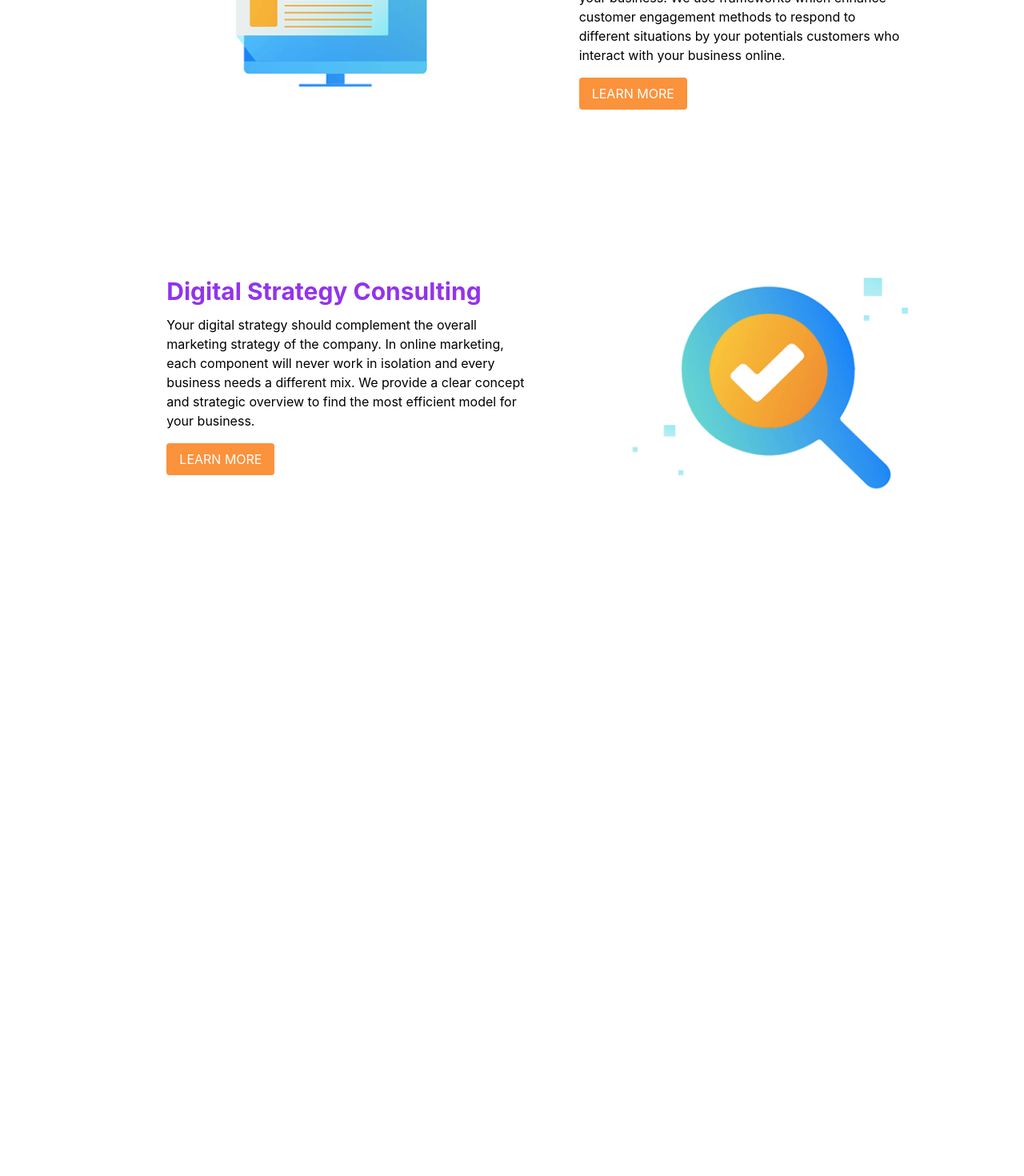
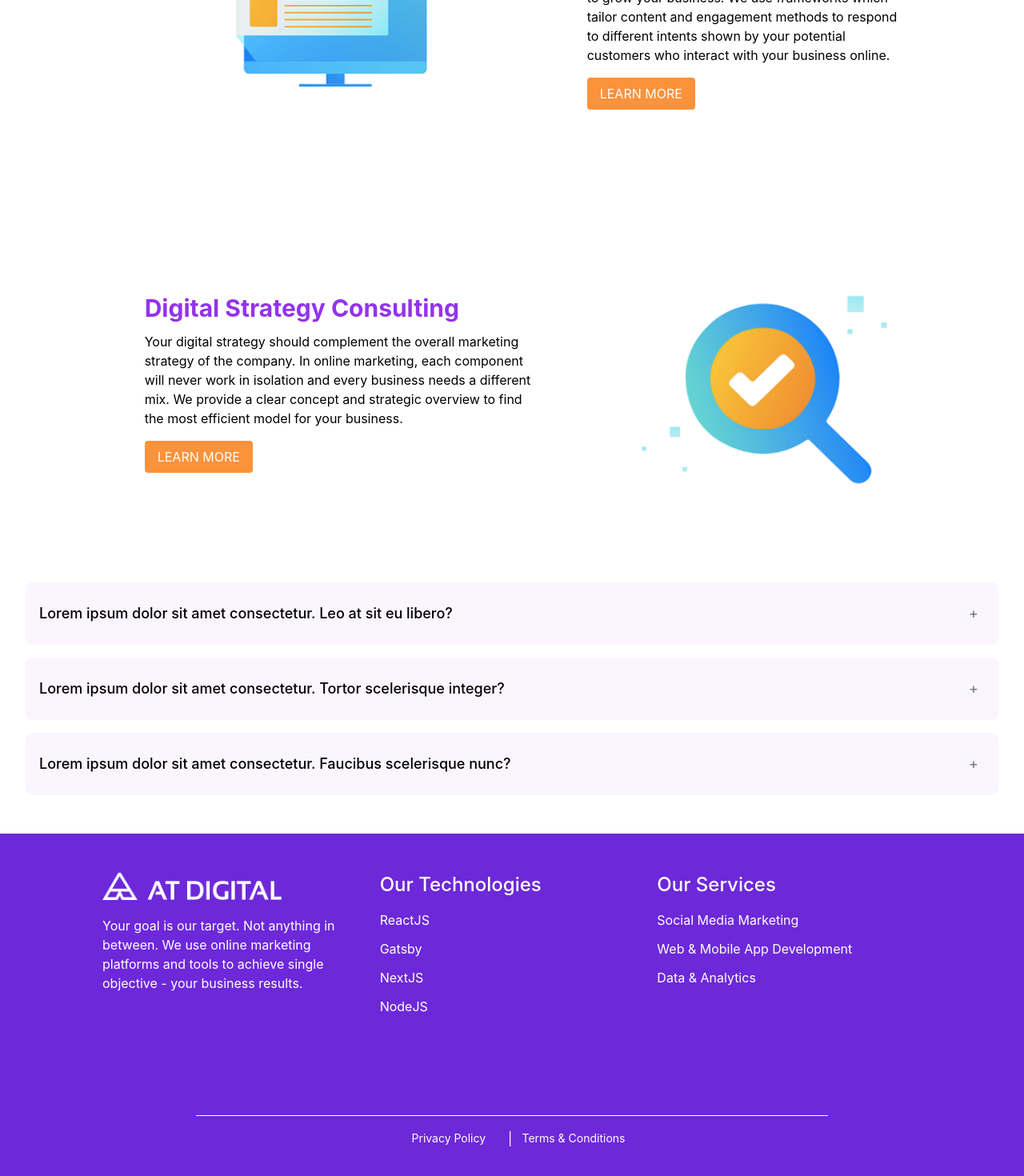
Before and after one commit to TheshikaSamaraweera/at_-digital_project, a React (Create React App) app in the folder front-end/: page / in a window 1280 px wide. Shown: the part 974-2444 px from the top of the page at 80% size. Before the commit the page ends 1700 px from the top, so only its background shows below. Built offline with nearby package versions, Linux system fonts and the light colour scheme.

Commit message:
all sections

```diff
--- a/front-end/src/App.js
+++ b/front-end/src/App.js
@@ -1,7 +1,9 @@
 import './App.css';
 import Body from './components/Body';
+import Footer from './components/Footer';
 import HeroSection from './components/HeroSection';
 import Navbar from './components/Navbar';
+import Question from './components/Question';
 
 function App() {
   return (
@@ -9,6 +11,8 @@ function App() {
       <Navbar/>
       <HeroSection/>
       <Body/>
+      <Question/>
+      <Footer/>
     </div>
   );
 }
--- a/front-end/src/components/Body.jsx
+++ b/front-end/src/components/Body.jsx
@@ -5,7 +5,7 @@ import search from "../assets/search.png";
 const Body = () => {
   return (
     <div className="flex flex-col items-center justify-center px-12">
-      <div className="flex flex-col md:flex-row pt-20">
+      <container className="flex flex-col md:flex-row pt-20 justify-center space-x-3">
         <img
           src={computer}
           alt="Computer"
@@ -17,25 +17,26 @@ const Body = () => {
               Web & Mobile App Development
             </h2>
             <p className="mb-4 text-center md:text-left">
-              Your web and mobile apps need all the power to grow your business.
-              We use frameworks which enhance customer engagement methods to
-              respond to different situations by your potentials customers who
-              interact with your business online.
+            Your web and mobile Apps are pieces of the puzzle to grow your business.
+            We use frameworks which tailor content and engagement methods to respond to different
+            intents shown by your potential customers who interact with your business online.
             </p>
             <div className="flex flex-col items-center justify-center">
-              <button className="bg-orange-400 text-white px-4 py-2 rounded self-center md:self-start transition duration-300 ease-in-out transform hover:scale-105 hover:bg-orange-500 hover:shadow-xl">
+              <button className="bg-orange-400 text-white px-4 py-2
+               rounded self-center md:self-start transition duration-300
+               ease-in-out transform hover:scale-105 hover:bg-orange-500 hover:shadow-xl">
                 LEARN MORE
               </button>
             </div>
           </div>
         </div>
-      </div>
+      </container>
 
-      <div className="flex flex-col md:flex-row p-12">
+      <container className="flex flex-col md:flex-row pt-20 justify-center space-x-3">
         <img
           src={search}
           alt="Magnifying glass with check mark"
-          className="order-first md:order-last w-full h-auto max-w-md mx-auto md:w-1/2 mb-6 md:mb-0"
+          className="order-first md:order-last w-full h-auto max-w-md mx-auto md:w-1/2 mb-6 md:mb-0 pr-20"
         />
         <div className="flex flex-col items-center justify-center">
           <div className="w-full md:w-2/3">
@@ -43,20 +44,20 @@ const Body = () => {
               Digital Strategy Consulting
             </h2>
             <p className="mb-4 text-center md:text-left">
-              Your digital strategy should complement the overall marketing
-              strategy of the company. In online marketing, each component will
-              never work in isolation and every business needs a different mix. We
-              provide a clear concept and strategic overview to find the most
-              efficient model for your business.
+            Your digital strategy should complement the overall marketing strategy of the company.
+            In online marketing, each component will never work in isolation and every business needs a different mix.
+             We provide a clear concept and strategic overview to find the most efficient model for your business.
             </p>
             <div className="flex flex-col items-center justify-center">
-              <button className="bg-orange-400 text-white px-4 py-2 rounded self-center md:self-start transition duration-300 ease-in-out transform hover:scale-105 hover:bg-orange-500 hover:shadow-xl">
+              <button className="bg-orange-400 text-white px-4 py-2
+               rounded self-center md:self-start transition duration-300
+               ease-in-out transform hover:scale-105 hover:bg-orange-500 hover:shadow-xl">
                 LEARN MORE
               </button>
             </div>
           </div>
         </div>
-      </div>
+      </container>
     </div>
   );
 };
--- /dev/null
+++ b/front-end/src/components/Footer.jsx
@@ -0,0 +1,90 @@
+import React from "react";
+import logo from "../assets/Logo.png";
+
+const Footer = () => {
+  const OurServices = [
+    {
+      id: "service-01",
+      name: "Social Media Marketing",
+    },
+    {
+      id: "service-02",
+      name: "Web & Mobile App Development",
+    },
+    {
+      id: "service-03",
+      name: "Data & Analytics",
+    },
+  ];
+
+  const OurTechnologies = [
+    {
+      id: "tech-01",
+      name: "ReactJS",
+    },
+    {
+      id: "tech-02",
+      name: "Gatsby",
+    },
+    {
+      id: "tech-03",
+      name: "NextJS",
+    },
+    {
+      id: "tech-05",
+      name: "NodeJS",
+    },
+  ];
+
+  return (
+    <footer className="bg-violet-700 text-white p-12">
+      <div className="pl-20 pr-20">
+
+        <div className="mb-8 md:flex md:justify-between">
+          <div className="mb-8 md:mb-0 md:w-1/3">
+            <div className="flex items-center">
+              <img src={logo} alt="AT Digital Logo" className="w-56" />
+            </div>
+            <p className="mt-5 max-w-md">
+              Your goal is our target. Not anything in between. We use online
+              marketing platforms and tools to achieve single objective - your
+              business results.
+            </p>
+          </div>
+
+          <div className="md:w-1/3 md:ml-4 md:mr-4">
+            <h3 className="font-medium text-2xl mb-4">Our Technologies</h3>
+            <ul>
+              {OurTechnologies.map((tech) => (
+                <li key={tech.id} className="mb-3">
+                  {tech.name}
+                </li>
+              ))}
+            </ul>
+          </div>
+
+          <div className="md:w-1/3">
+            <h3 className="font-medium text-2xl mb-4">Our Services</h3>
+            <ul>
+              {OurServices.map((service) => (
+                <li key={service.id} className="mb-3">
+                  {service.name}
+                </li>
+              ))}
+            </ul>
+          </div>
+        </div>
+      </div>
+      <div className="flex my-4 justify-center pt-8 md:pt-20">
+        <hr className="border-white w-2/3" />
+      </div>
+      <div className="flex justify-center items-center">
+        <button className="text-sm mx-4">Privacy Policy</button>
+        <span className="mx-3">|</span>
+        <button className="text-sm">Terms & Conditions</button>
+      </div>
+    </footer>
+  );
+};
+
+export default Footer;
--- a/front-end/src/components/HeroSection.jsx
+++ b/front-end/src/components/HeroSection.jsx
@@ -6,13 +6,15 @@ const HeroSection = () => {
     <div className="relative">
       <img src={hero_image} alt="Hero_Section_image" className="w-full " />
       <div className="bottom-16 left-16 lg:absolute lg:bottom-16 lg:left-16 lg:w-[40%]">
-        <div className="bg-gradient-to-r from-green-500 to-cyan-500 bg-opacity-80 lg:rounded sm:p-10 md:p-14 lg:p-14 lg:h-auto">
-          <h1 className="text-white text-2xl lg:text-4xl xl:text-5xl font-bold mb-4">
-            We Crush Your Competitors, Goals, And Sales Records - Without The B.S.
-          </h1>
-          <button className="px-6 py-2 text-white bg-orange-400 rounded transition duration-300 ease-in-out transform hover:scale-105 hover:bg-orange-500 hover:shadow-lg">
-            Get Free Consultation
-          </button>
+        <div className="bg-gradient-to-r from-green-500 to-cyan-500 bg-opacity-80 lg:rounded p-14 lg:h-auto">
+          <div className="container">
+            <h1 className="text-white text-4xl font-bold mb-4">
+              We Crush Your Competitors, Goals, And Sales Records - Without The B.S.
+            </h1>
+            <button className="px-6 py-2 text-white bg-orange-400 rounded transition duration-300 ease-in-out transform hover:scale-105 hover:bg-orange-500 hover:shadow-lg">
+              Get Free Consultation
+            </button>
+          </div>
         </div>
       </div>
     </div>
--- /dev/null
+++ b/front-end/src/components/Question.jsx
@@ -0,0 +1,61 @@
+import React, { useState } from 'react';
+
+const Question = () => {
+  const [questions, setQuestions] = useState([
+    {
+      id: 1,
+      question: "Lorem ipsum dolor sit amet consectetur. Leo at sit eu libero?",
+      details: "Lorem ipsum dolor sit amet consectetur. Faucibus commodo suscipit id ipsum. Elementum ultrices nulla faucibus odio est sed aliquam. Sapien massa morbi risus sagittis tortor integer.",
+      showDetails: false
+    },
+    {
+      id: 2,
+      question: "Lorem ipsum dolor sit amet consectetur. Tortor scelerisque integer?",
+      details: "Lorem ipsum dolor sit amet consectetur. Faucibus commodo suscipit id ipsum. Elementum ultrices nulla faucibus odio est sed aliquam. Sapien massa morbi risus sagittis tortor integer.",
+      showDetails: false
+    },
+    {
+      id: 3,
+      question: "Lorem ipsum dolor sit amet consectetur. Faucibus scelerisque nunc?",
+      details: "Lorem ipsum dolor sit amet consectetur. Faucibus commodo suscipit id ipsum. Elementum ultrices nulla faucibus odio est sed aliquam. Sapien massa morbi risus sagittis tortor integer.",
+      showDetails: false
+    }
+  ]);
+
+  const toggleDetails = (id) => {
+    setQuestions(prevQuestions => {
+      return prevQuestions.map(question => {
+        if (question.id === id) {
+          return {
+            ...question,
+            showDetails: !question.showDetails
+          };
+        }
+        return question;
+      });
+    });
+  };
+
+  return (
+    <div className="container mx-auto mt-8 p-8">
+      {questions.map(q => (
+        <div className="p-4 mb-4 bg-purple-50 rounded-lg border border-purple-50" key={q.id}>
+          <div className="flex justify-between items-center">
+            <div className={`text-lg font-inter font-medium leading-7 ${q.showDetails ? 'text-purple-600' : 'text-inter'}`}>{q.question}</div>
+            <button
+              onClick={() => toggleDetails(q.id)}
+              className={`text-gray-500 focus:outline-none p-2 ${q.showDetails ? 'text-xl text-purple-600 font-bold' : 'text-lg'}`}
+            >
+              <span className={q.showDetails ? 'text-xl' : 'text-lg'}>
+                {q.showDetails ? '-' : '+'}
+              </span>
+            </button>
+          </div>
+          {q.showDetails && <p className="text-inter text-base font-normal leading-7 text-gray-600 mt-2">{q.details}</p>}
+        </div>
+      ))}
+    </div>
+  );
+};
+
+export default Question;
```
